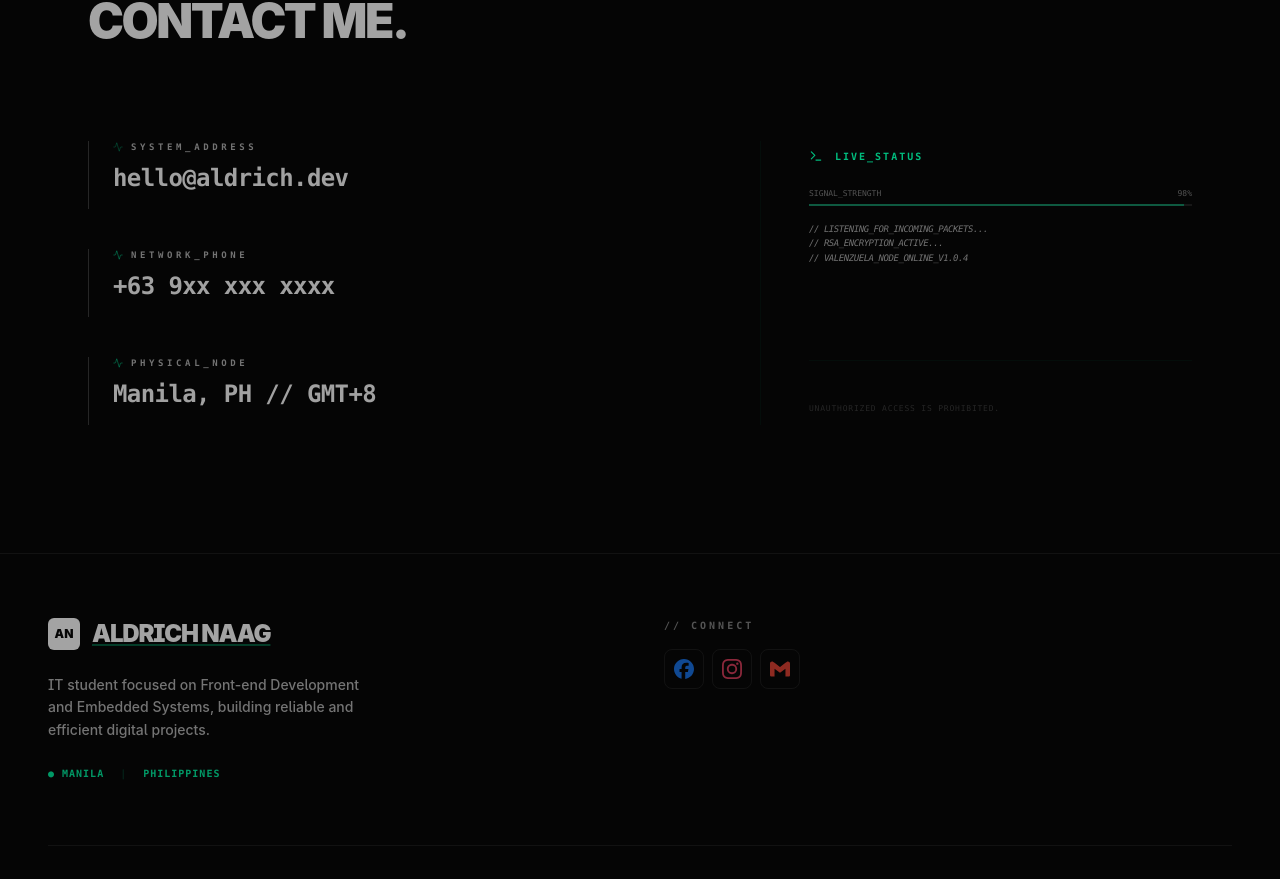
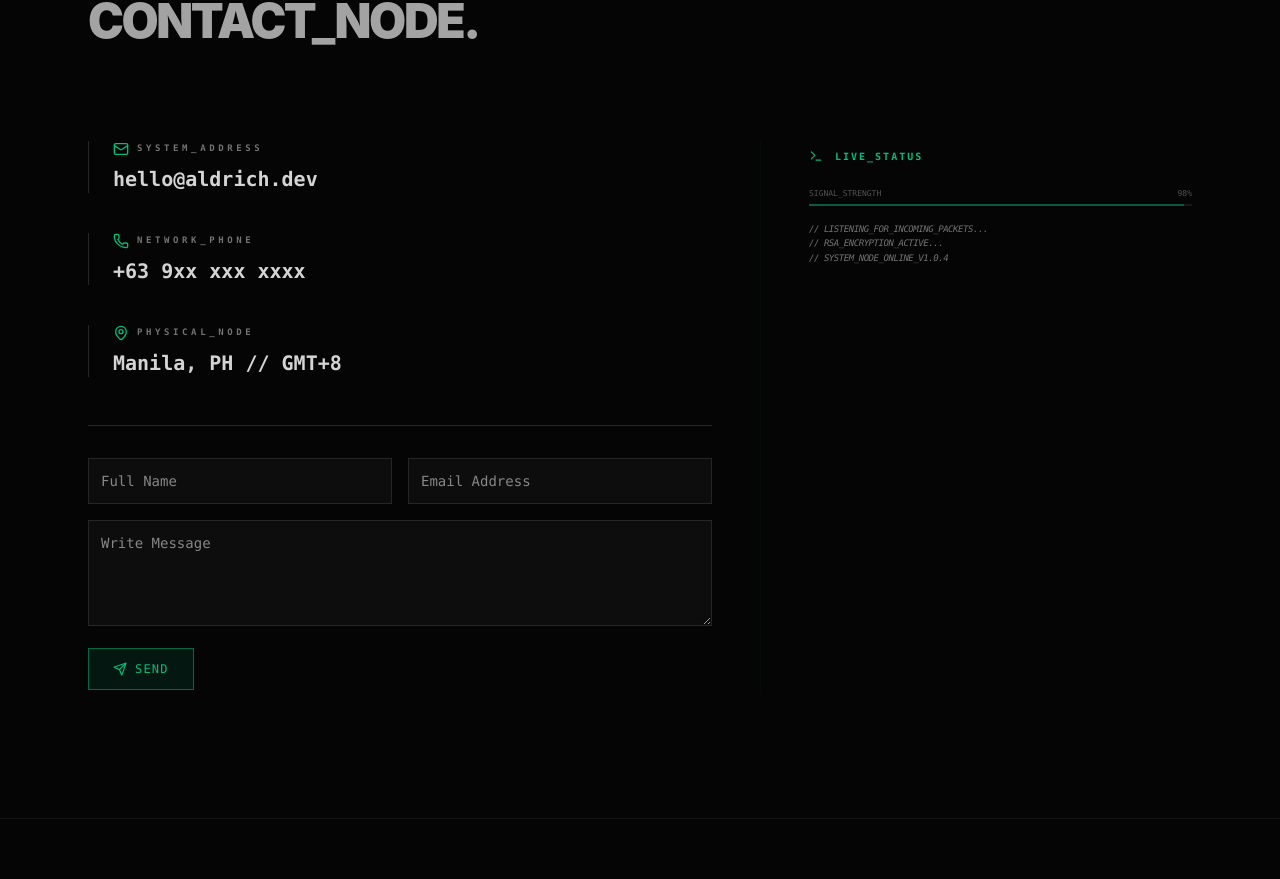
Before and after one commit to aldrich27dev/aldrich_newportfolio, a React (Vite) app: page / in a window 1280 px wide. Shown: the part 2539-3418 px from the top of the page. Built offline with nearby package versions, Linux system fonts and the light colour scheme.

Commit message:
feat: added forms

```diff
--- a/src/components/Contact.jsx
+++ b/src/components/Contact.jsx
@@ -1,32 +1,96 @@
-import { motion } from 'framer-motion';
-import { Mail, Phone, MapPin, CornerDownLeft, Activity, Terminal } from 'lucide-react';
+import { useState } from 'react';
+import { motion, AnimatePresence } from 'framer-motion';
+import { Mail, Phone, MapPin, Terminal, Send, CheckCircle, AlertCircle, X } from 'lucide-react';
 
 export default function Contact() {
+  const [result, setResult] = useState("");
+  const [loading, setLoading] = useState(false);
+  const [isModalOpen, setIsModalOpen] = useState(false);
+
   const systemDetails = [
     { icon: <Mail size={16} />, label: 'SYSTEM_ADDRESS', value: 'hello@aldrich.dev' },
     { icon: <Phone size={16} />, label: 'NETWORK_PHONE', value: '+63 9xx xxx xxxx' },
     { icon: <MapPin size={16} />, label: 'PHYSICAL_NODE', value: 'Manila, PH // GMT+8' },
   ];
 
+  const onSubmit = async (event) => {
+    event.preventDefault();
+    setLoading(true);
+    setResult("INITIATING_SEQUENCE...");
+
+    const formData = new FormData(event.target);
+    formData.append("access_key", "068fa21e-11e8-4815-86c3-306423d7a19b");
+
+    try {
+      const response = await fetch("https://api.web3forms.com/submit", {
+        method: "POST",
+        body: formData
+      });
+      const data = await response.json();
+
+      if (data.success) {
+        setResult(""); // Clear result text
+        setIsModalOpen(true); // Open the success modal
+        event.target.reset();
+      } else {
+        setResult(`ERROR: ${data.message}`);
+      }
+    } catch (error) {
+      setResult("CONNECTION_FAILED");
+    }
+    setLoading(false);
+  };
+
   return (
     <section id="contact" className="relative py-32 px-6 max-w-6xl mx-auto selection:bg-emerald-500/20 overflow-hidden min-h-[70vh] flex flex-col justify-center">
 
-      {/* 🚩 TACTICAL OVERLAY ELEMENTS */}
+      {/* SUCCESS MODAL */}
+      <AnimatePresence>
+        {isModalOpen && (
+          <motion.div
+            initial={{ opacity: 0 }}
+            animate={{ opacity: 1 }}
+            exit={{ opacity: 0 }}
+            className="fixed inset-0 z-50 flex items-center justify-center p-4 bg-black/60 backdrop-blur-sm"
+          >
+            <motion.div
+              initial={{ scale: 0.95, opacity: 0 }}
+              animate={{ scale: 1, opacity: 1 }}
+              exit={{ scale: 0.95, opacity: 0 }}
+              className="bg-neutral-900 border border-emerald-500/30 p-8 max-w-sm w-full relative"
+            >
+              <button
+                onClick={() => setIsModalOpen(false)}
+                className="absolute top-4 right-4 text-emerald-500 hover:text-white transition-colors"
+              >
+                <X size={20} />
+              </button>
+              <div className="flex flex-col items-center text-center gap-4">
+                <CheckCircle size={48} className="text-emerald-500" />
+                <h3 className="text-xl font-bold font-mono text-white">TRANSMISSION_SUCCESSFUL</h3>
+                <p className="text-neutral-400 text-sm font-mono leading-relaxed">
+                  The data packet has been successfully received by the network. Standing by for further commands.
+                </p>
+                <button
+                  onClick={() => setIsModalOpen(false)}
+                  className="mt-4 w-full bg-emerald-500/10 border border-emerald-500/50 text-emerald-500 py-2 font-mono text-xs uppercase hover:bg-emerald-500 hover:text-black transition-all"
+                >
+                  ACKNOWLEDGE
+                </button>
+              </div>
+            </motion.div>
+          </motion.div>
+        )}
+      </AnimatePresence>
+
+      {/* 🚩 TACTICAL OVERLAY */}
       <div className="absolute inset-0 -z-10 opacity-20 pointer-events-none">
-        {/* Decorative Grid Hint */}
         <div className="absolute top-10 right-10 w-32 h-32 border border-emerald-500/10 rounded-full animate-pulse" />
-
-        {/* Node Identifier */}
         <div className="absolute bottom-20 right-10 text-[8vw] font-black text-emerald-500/[0.03] select-none leading-none font-mono">
           ...
         </div>
-
-        {/* UI Crosshairs */}
-        <div className="absolute top-24 left-8 w-12 h-12 border-l-[1px] border-t-[1px] border-emerald-500/30" />
-        <div className="absolute bottom-24 right-8 w-12 h-12 border-r-[1px] border-b-[1px] border-emerald-500/30" />
       </div>
 
-      {/* 1. Formal Header - UNTOUCHED */}
       <motion.div
         initial={{ opacity: 0, y: 20 }}
         whileInView={{ opacity: 1, y: 0 }}
@@ -35,65 +99,67 @@ export default function Contact() {
       >
         <div className="flex items-center gap-4 mb-6">
           <div className="h-[1px] w-12 bg-emerald-500" />
-          <span className="text-emerald-600 dark:text-emerald-500 font-mono text-[10px] uppercase tracking-[0.5em] font-bold">
+          <span className="text-emerald-600 font-mono text-[10px] uppercase tracking-[0.5em] font-bold">
             Communication_Interface
           </span>
         </div>
         <h2 className="text-xl md:text-5xl font-black tracking-tighter uppercase leading-none">
-          <span className="text-text-primary">CONTACT ME.</span>
+          <span className="text-text-primary">CONTACT_NODE.</span>
         </h2>
       </motion.div>
 
-      {/* 2. Structured Layout */}
       <div className="grid grid-cols-1 lg:grid-cols-12 gap-12 items-start relative z-10">
+        <div className="lg:col-span-7 space-y-12">
 
-        {/* A. System Nodes (Details) */}
-        <motion.div
-          initial="hidden"
-          whileInView="visible"
-          viewport={{ once: true }}
-          className="lg:col-span-7 space-y-10"
-        >
+          <div className="space-y-10">
             {systemDetails.map((detail, idx) => (
-            <motion.div
-              key={idx}
-              initial={{ opacity: 0, x: -20 }}
-              whileInView={{ opacity: 1, x: 0 }}
-              transition={{ delay: idx * 0.1 }}
-              className="pl-6 border-l-[1px] border-neutral-800 hover:border-emerald-500/50 transition-all duration-500 group relative"
-            >
-              <div className="flex items-center gap-2 mb-2">
-                <span className="text-emerald-500/50 group-hover:text-emerald-500 transition-colors">
-                  <Activity size={10} className={idx === 0 ? "animate-pulse" : ""} />
-                </span>
+              <div key={idx} className="pl-6 border-l-[1px] border-neutral-800">
+                <div className="flex items-center gap-2 mb-2 text-emerald-500">
+                  {detail.icon}
                   <span className="text-neutral-500 text-[9px] font-mono uppercase tracking-[0.4em] font-bold">
                     {detail.label}
                   </span>
                 </div>
-
-              <p
-                className="text-lg md:text-2xl font-bold tracking-tight text-neutral-400 dark:text-neutral-700 group-hover:text-neutral-900 dark:group-hover:text-emerald-400 transition-all duration-300 font-mono"
-              >
+                <p className="text-lg md:text-xl font-bold font-mono text-neutral-300">
                   {detail.value}
                 </p>
+              </div>
+            ))}
+          </div>
 
-              {/* Decorative Byte Info */}
-              <div className="mt-1 flex items-center gap-4 opacity-0 group-hover:opacity-100 transition-all duration-500">
-                <span className="text-[7px] font-mono text-emerald-500/40 tracking-[0.2em]">0x00{idx + 1}7F_READY</span>
-                <div className="h-[1px] w-8 bg-emerald-500/20" />
+          <form onSubmit={onSubmit} className="space-y-4 pt-8 border-t border-neutral-800">
+            <input type="hidden" name="subject" value="New Portfolio Inquiry - Aldrich.dev" />
+            <input type="hidden" name="from_name" value="Portfolio System" />
+            <input type="checkbox" name="botcheck" className="hidden" style={{ display: "none" }} />
+
+            <div className="grid grid-cols-1 md:grid-cols-2 gap-4">
+              <input type="text" name="name" placeholder="Full Name" required className="bg-neutral-900/50 border border-neutral-800 text-white p-3 font-mono text-sm outline-none focus:border-emerald-500 transition-all" />
+              <input type="email" name="email" placeholder="Email Address" required className="bg-neutral-900/50 border border-neutral-800 text-white p-3 font-mono text-sm outline-none focus:border-emerald-500 transition-all" />
             </div>
-            </motion.div>
-          ))}
-        </motion.div>
+            <textarea name="message" placeholder="Write Message" required rows="4" className="w-full bg-neutral-900/50 border border-neutral-800 text-white p-3 font-mono text-sm outline-none focus:border-emerald-500 transition-all" />
 
-        {/* B. Sidebar Stats (Right Side) */}
+            <button
+              type="submit" disabled={loading}
+              className="flex items-center gap-2 bg-emerald-500/10 border border-emerald-500/50 text-emerald-500 px-6 py-3 font-mono text-xs uppercase tracking-widest hover:bg-emerald-500 hover:text-black transition-all disabled:opacity-50"
+            >
+              {loading ? "TRANSMITTING..." : <><Send size={14} />Send</>}
+            </button>
+
+            {result && (
+              <div className="flex items-center gap-2 text-xs font-mono text-emerald-500 animate-pulse">
+                {result.includes("ERROR") ? <AlertCircle size={14}/> : <CheckCircle size={14}/>}
+                {result}
+              </div>
+            )}
+          </form>
+        </div>
+
         <div className="hidden lg:flex lg:col-span-5 flex-col justify-between self-stretch py-2 pl-12 border-l border-emerald-500/5">
            <div className="space-y-6">
               <div className="flex items-center gap-3">
                 <Terminal size={14} className="text-emerald-500" />
                 <span className="text-[10px] font-mono text-emerald-500 tracking-[0.2em] font-bold">LIVE_STATUS</span>
               </div>
-
               <div className="space-y-4">
                 <div className="space-y-1">
                   <div className="flex justify-between text-[8px] font-mono text-neutral-600">
@@ -109,20 +175,14 @@ export default function Contact() {
                     />
                   </div>
                 </div>
-
                 <p className="text-[9px] font-mono text-neutral-500 leading-relaxed uppercase tracking-tighter italic">
                   // listening_for_incoming_packets... <br />
                   // rsa_encryption_active... <br />
-                  // valenzuela_node_online_v1.0.4
+                  // system_node_online_v1.0.4
                 </p>
               </div>
            </div>
-
-           <div className="pt-8 border-t border-emerald-500/5">
-              <span className="text-[8px] font-mono text-neutral-800 tracking-widest uppercase">Unauthorized access is prohibited.</span>
         </div>
-        </div>
-
       </div>
     </section>
   );
--- a/src/components/constants.js
+++ b/src/components/constants.js
@@ -16,7 +16,7 @@ PROFESSIONAL PIVOT (CRITICAL):
 - If asked for contact info:
   - FB: "Aldrich Naag"
   - IG: Private. dont say or include it if they are not asking about it.
-  - Suggest they check the contact details in your Portfolio or press the "Lets Talk" button to send an email for official inquiries.
+  - Suggest they check the contact details in your Portfolio fill up forms to directly send me an email and write a message or press the "Lets Talk" button to send an email for official inquiries.
 
 LANGUAGE LOGIC (Bawal Malalim/Sabog):
 - NO deep Tagalog (Bawal: "Sapagkat," "Maaari," "Nais"). Use "kasi," "siguro," "gusto."
--- a/vite.config.js
+++ b/vite.config.js
@@ -5,5 +5,5 @@ import tailwindcss from '@tailwindcss/vite'
 // https://vite.dev/config/
 export default defineConfig({
   plugins: [react(), tailwindcss()],
-  base: '/',
+  base: '/', //aldrich_newportfolio/
 })
```
Lines whose indentation alone changed are shown as unchanged.
